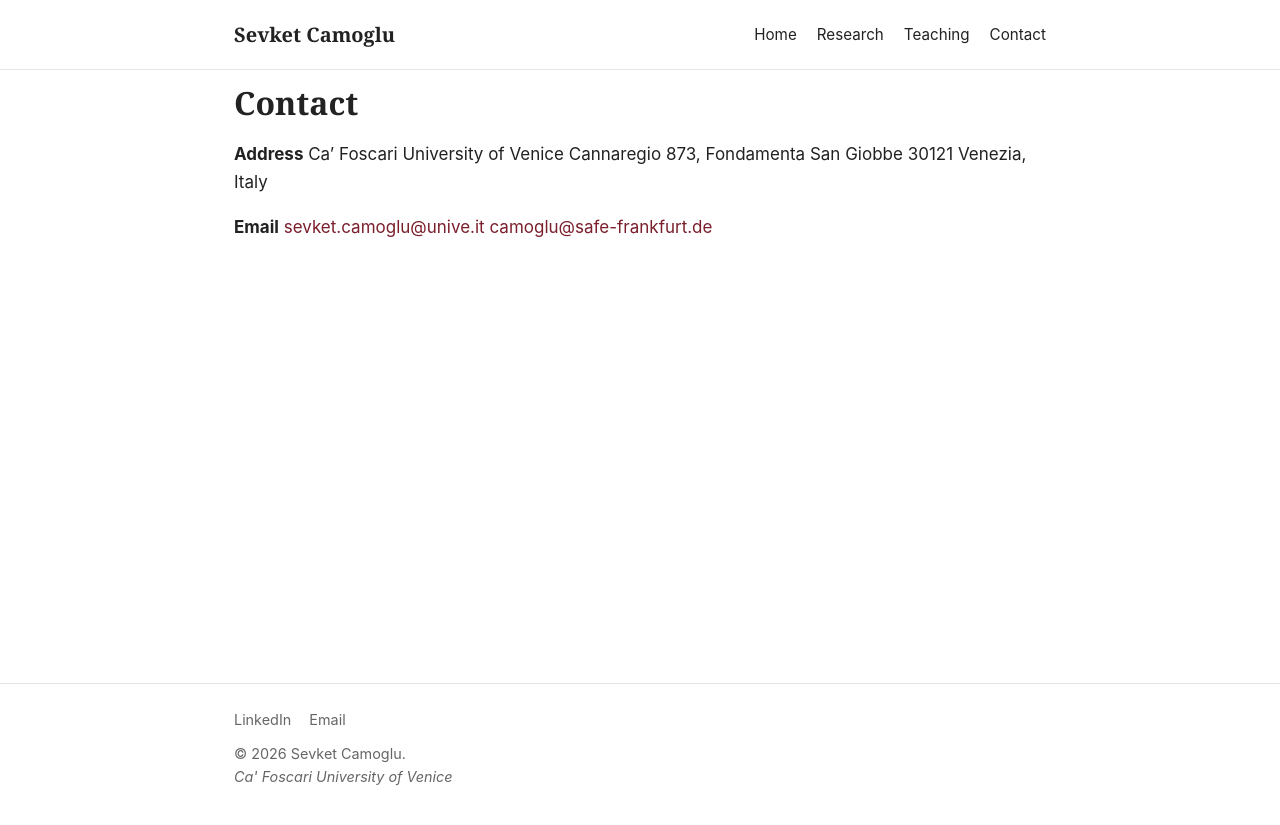
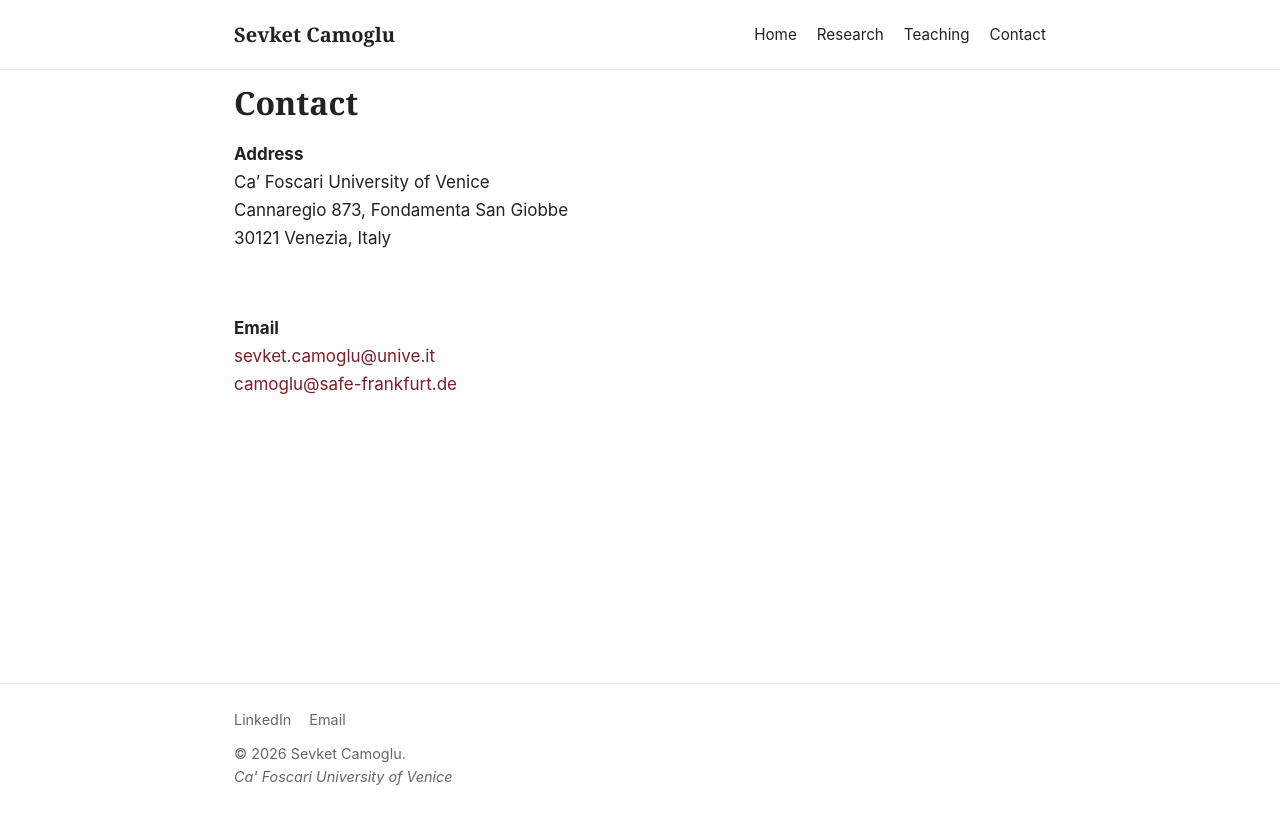
Before and after one commit to sevketcamoglu/sevketcamoglu.github.io, a Jekyll site: the page built from contact.md, in a window 1280 px wide. Shown: the top 825 px of the page. Built offline with Jekyll 4.4.1, drawn with Linux system fonts in a browser that asks for light colours.

Commit message:
Enhance contact.md with HTML formatting
Updated contact information formatting with HTML line breaks.

```diff
--- a/contact.md
+++ b/contact.md
@@ -6,11 +6,13 @@ permalink: /contact/
 
 # Contact
 
-**Address**
-Ca' Foscari University of Venice
-Cannaregio 873, Fondamenta San Giobbe
+**Address**<br>
+Ca' Foscari University of Venice<br>
+Cannaregio 873, Fondamenta San Giobbe<br>
 30121 Venezia, Italy
 
-**Email**
-[sevket.camoglu@unive.it](mailto:sevket.camoglu@unive.it)
-[camoglu@safe-frankfurt.de](mailto:camoglu@safe-frankfurt.de)
+<br>
+
+**Email**<br>
+<a href="mailto:sevket.camoglu@unive.it">sevket.camoglu@unive.it</a><br>
+<a href="mailto:camoglu@safe-frankfurt.de">camoglu@safe-frankfurt.de</a>
```
